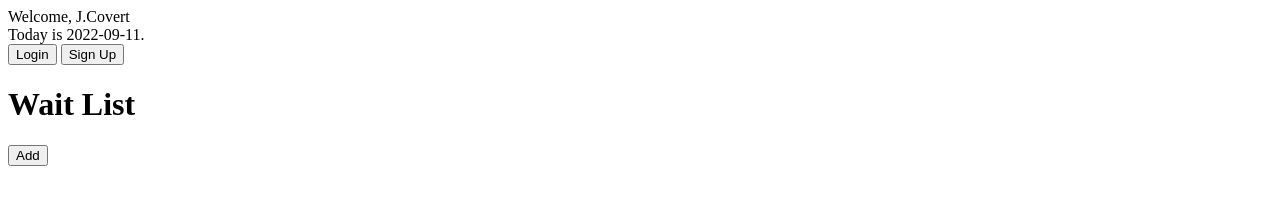
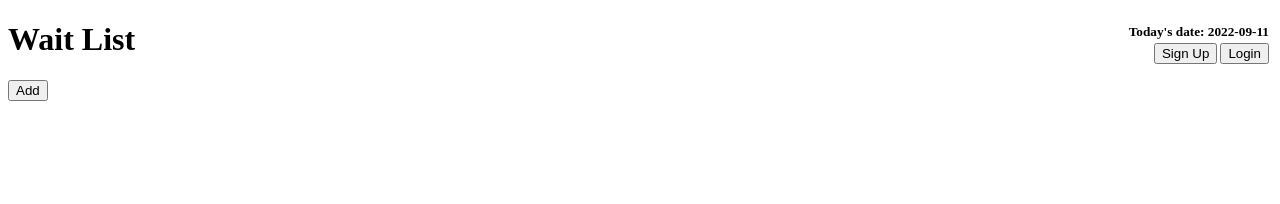
Before and after one commit to XcovertX/DemandTracker, a plain HTML site: page client/index.html in a window 1280 px wide. Drawn offline with Linux system fonts and the light colour scheme; no server answers.

Commit message:
small adjustments for page header

```diff
--- a/client/index.html
+++ b/client/index.html
@@ -9,14 +9,19 @@
     <script src="main.js" defer></script>
 </head>
 <body>
+
+    <div class="header">
+        <div class="loginContainer">
+            <h4 id="userInfo" class="userInfo"></h4>
+            <h5 id="userInfoDate" class="userInfo"></h5>
+            <!-- add button to open the login popup form -->
+            <button id="loginLogout" class="loginButton" onclick="openLoginForm()">Login</button>
+            <!-- sign up button to open the add account popup form -->
+            <button id="signUpButton" class="signUpButton" onclick="openLoginForm()">Sign Up</button>
+        </div>
+        <h1>Wait List</h1>
+    </div>
     <div class="waitlist">
-        <!-- add button to open the login popup form -->
-        <button id="login-logout" class="login-button" onclick="openLoginForm()">Login</button>
-        <!-- sign up button to open the add account popup form -->
-        <button id="signUpButton" class="signUpButton" onclick="openLoginForm()">Sign Up</button>
-        <h4 id="userInfo" align="right"></h4>
-        <h1>Wait List</h1>
-
         <!-- add button to open the popup form -->
         <button class="open-button" onclick="openForm()">Add</button>
         <!-- add to waitlist form -->
--- a/client/main.css
+++ b/client/main.css
@@ -21,6 +21,21 @@ td, th {
   }
   tbody > tr:hover {
     background-color: #ffc107;
+  }
+
+  /* login container settings */
+  .loginContainer {
+    float: right;
+  }
+
+  .loginContainer button {
+    float: right;
+    margin: 0px 3px 3px 0px;
+  }
+
+  .userInfo {
+    text-align: right;
+    margin: 0px 3px 3px 0px;
   }
 
   /* The popup form - hidden by default */
@@ -230,7 +245,7 @@ input[type=password] {
   box-sizing: border-box;
 }
 
-/* Set a style for all buttons */
+/* Set a style for submit button */
 .submitbtn {
   background-color: #04AA6D;
   color: white;
@@ -241,7 +256,7 @@ input[type=password] {
   width: auto;
 }
 
-/* Extra style for the cancel button (red) */
+/* Set a style for cancel button */
 .cancelbtn {
   background-color: #f44336;
   color: white;
--- a/client/main.js
+++ b/client/main.js
@@ -4,13 +4,15 @@ class WaitList {
         this.endpoint = "http://localhost:3000/waitlist";
 
         var d = new Date();
-        var dateMsg = "Today is " + formatDate(d) + "."
+        var dateMsg = "Today's date: " + formatDate(d);
 
-        this.root.insertAdjacentHTML("afterbegin",
-        `
-            <div class="demand__title">${ title }</div>
-            <div class="demand__title">${ dateMsg }</div>
-        `);
+        document.getElementById("userInfoDate").innerText = dateMsg;
+
+        // this.root.insertAdjacentHTML("afterbegin",
+        // `
+        //     <div class="demand__title">${ title }</div>
+        //     <div class="demand__title">${ dateMsg }</div>
+        // `);
 
         this._refresh();
     }
@@ -65,7 +67,6 @@ function buildWaitlistHeader() {
     `
 }
 
-// populates waitlist
 function populateWaitlist(waitlist) {
 
     var table = document.getElementById("storageWaitlist");
```
